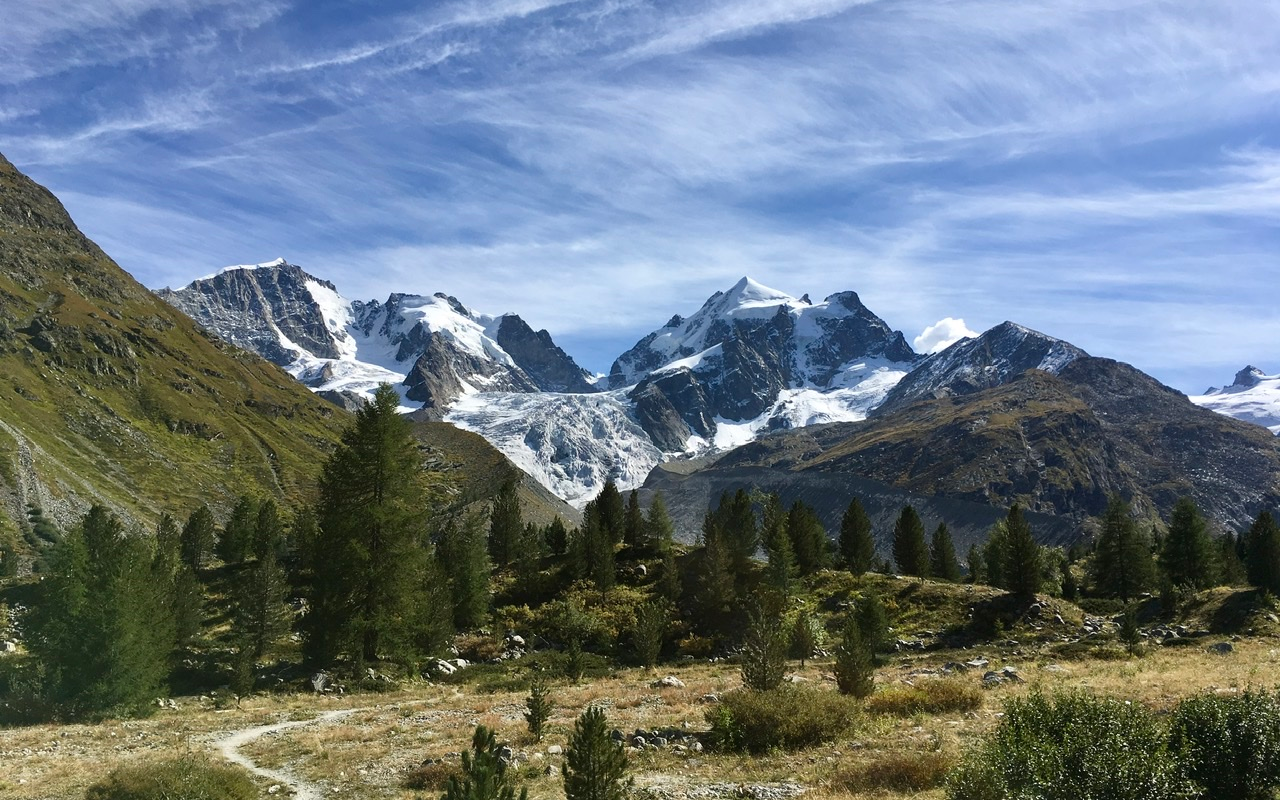
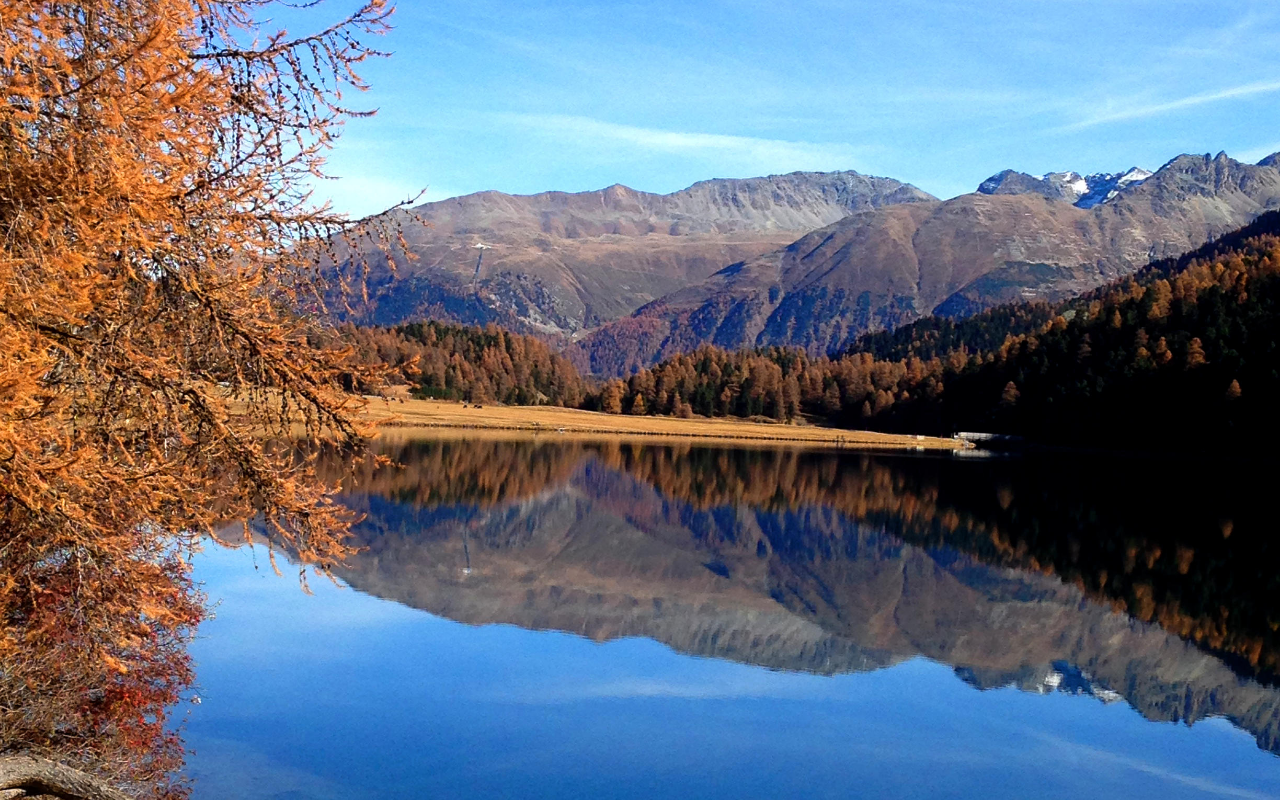
Before and after one commit to tobiasnaumann/naumann.ch, a plain HTML site: page index.html in a window 1280 px wide. Drawn offline with Linux system fonts and the light colour scheme.

Commit message:
Fix: Change image

```diff
--- a/index.html
+++ b/index.html
@@ -6,7 +6,7 @@
         body {
             margin: 0;
             padding: 0;
-            background-image: url(94889D58-ED84-44AD-AEE5-C2276CF11D5E.jpeg);
+            background-image: url(image.jpg);
             background-repeat: no-repeat;
             background-size: cover;
             background-position: center;
```
